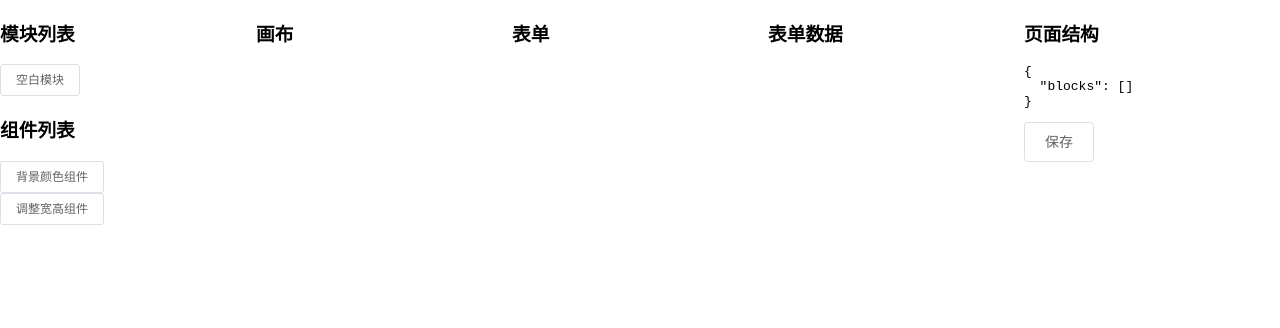
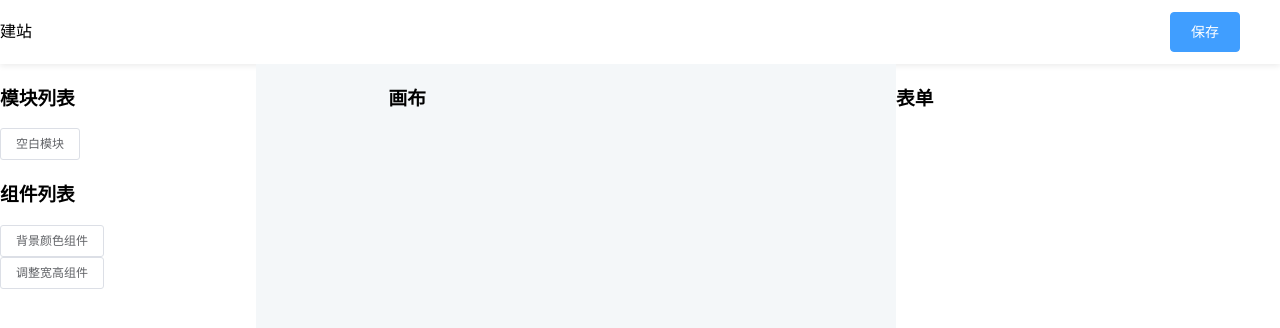
Before and after one commit to ishowshao/json-editor, a Vue app: page / in a window 1280 px wide. Shown: the top 328 px of the page. Built offline with nearby package versions, Linux system fonts and the light colour scheme.

Commit message:
Update App.vue

```diff
--- a/src/App.vue
+++ b/src/App.vue
@@ -1,5 +1,14 @@
 <template>
     <div id="app">
+        <div class="header">
+            <div class="logo">
+                <span>建站</span>
+            </div>
+            <div class="actions">
+                <el-button type="primary" @click="savePageData">保存</el-button>
+            </div>
+        </div>
+        <div class="main">
             <div class="components">
                 <h3>模块列表</h3>
                 <div>
@@ -13,6 +22,7 @@
                     <el-button size="small" @click="addComponent(`size`)">调整宽高组件</el-button>
                 </div>
             </div>
+            <div class="canvas-container">
                 <div class="canvas">
                     <h3>画布</h3>
                     <div class="container">
@@ -25,6 +35,8 @@
                         </div>
                     </div>
                 </div>
+            </div>
+
             <div class="form">
                 <h3>表单</h3>
                 <el-form v-show="form.active" v-for="form in forms" :ref="`form${form.id}`" :key="form.id" label-width="80px">
@@ -33,14 +45,6 @@
                     <el-button @click="save(form)">保存</el-button>
                 </el-form>
             </div>
-        <div class="output">
-            <h3>表单数据</h3>
-            <code><pre>{{output}}</pre></code>
-        </div>
-        <div class="page">
-            <h3>页面结构</h3>
-            <code><pre>{{pageData}}</pre></code>
-            <el-button @click="savePageData">保存</el-button>
         </div>
     </div>
 </template>
@@ -229,12 +233,46 @@ export default {
 body {
     margin: 0;
 }
-#app {
+.header {
     display: flex;
+    position: absolute;
+    top: 0;
+    width: 100vw;
+    height: 64px;
+    box-shadow: 0 2px 6px 0 rgba(0,0,0,.08);
 }
-#app > div {
+.header .logo {
+    width: 200px;
+    line-height: 64px;
+}
+.header .actions {
+    text-align: right;
+    line-height: 64px;
+    flex: 1;
+    padding-right: 40px;
+}
+.main {
+    display: flex;
+    position: absolute;
+    top: 64px;
+    bottom: 0;
+    left: 0;
+    right: 0;
+}
+.components {
     width: 20vw;
-    box-sizing: border-box;
+}
+.canvas-container {
+    width: 50vw;
+    overflow-y: auto;
+    background-color: #f4f7f9;
+}
+.canvas {
+    width: 375px;
+    margin: 0 auto;
+}
+.form {
+    width: 30vw;
 }
 .container > div {
     box-sizing: border-box;
```
Lines whose indentation alone changed are shown as unchanged.
